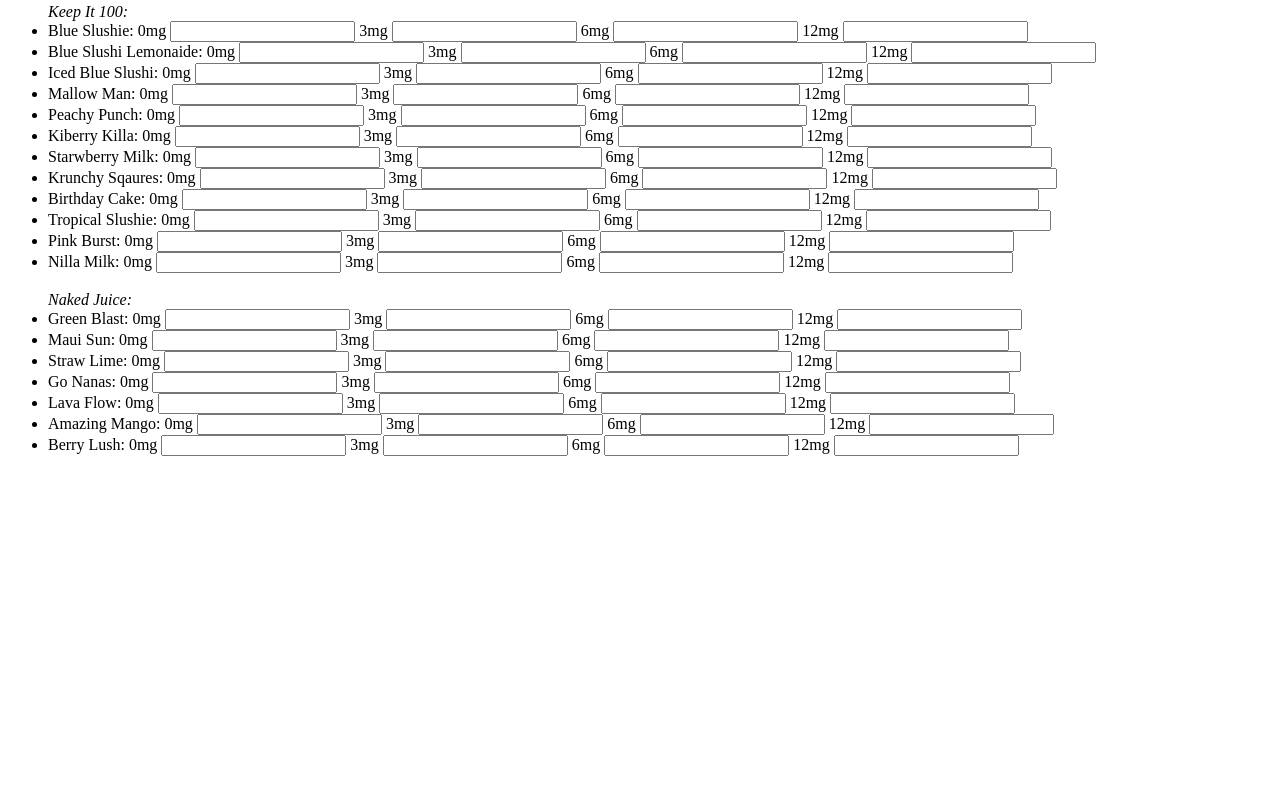
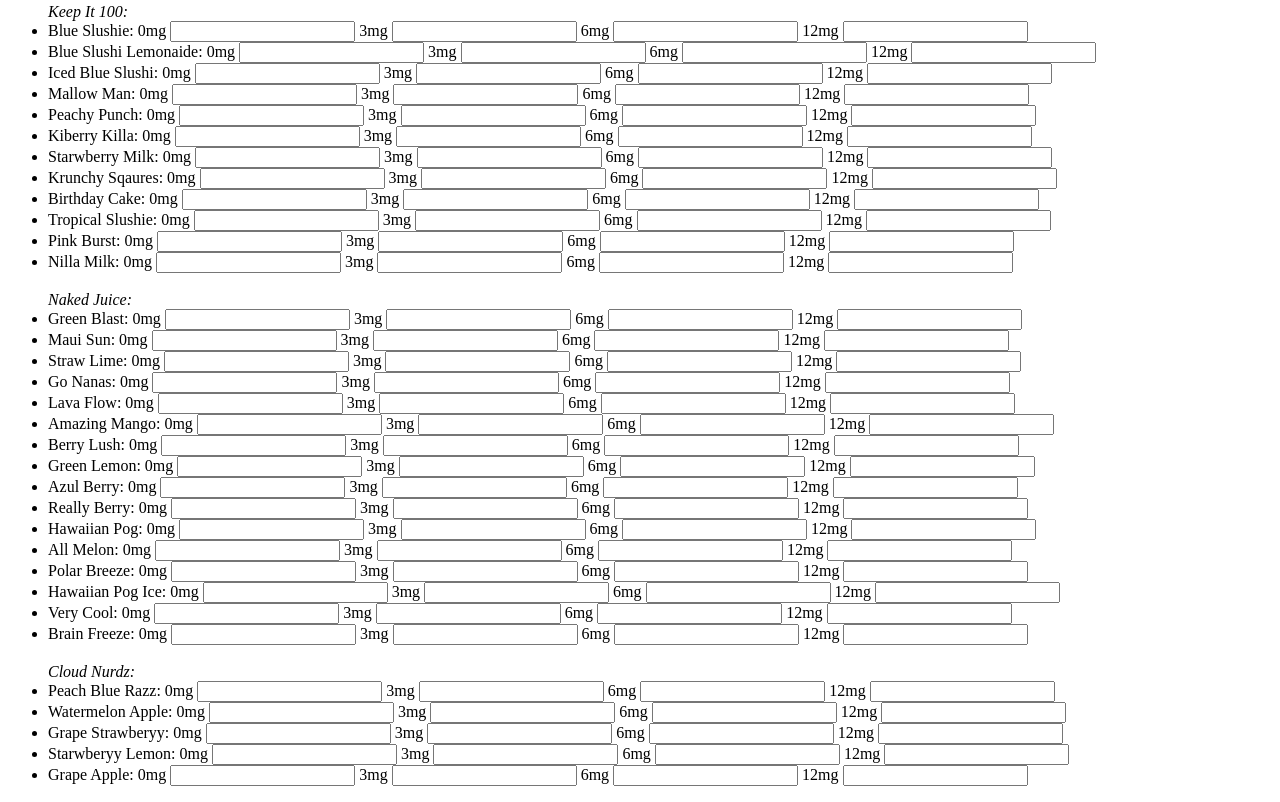
Before and after one commit to TylerD07/strangeCloudzInventory, a plain HTML site: page index.html in a window 1280 px wide. Shown: the part 940-1742 px from the top of the page. Before the commit the page ends 1412 px from the top, so only its background shows below. Drawn offline with Linux system fonts and the light colour scheme.

Commit message:
still adding Juices

```diff
--- a/index.html
+++ b/index.html
@@ -175,7 +175,7 @@
             <input name="mys6" /> 12mg
             <input name="mys12" />
           </li>
-          <br/>
+          <br />
 
           <em>Keep It 100:</em>
           <li>
@@ -184,13 +184,13 @@
             <input name="bs12" />
           </li>
           <li>
-            Blue Slushi Lemonaide: 0mg <input name="bsl0" /> 3mg <input name="bsl3" /> 6mg
-            <input name="bsl6" /> 12mg
+            Blue Slushi Lemonaide: 0mg <input name="bsl0" /> 3mg
+            <input name="bsl3" /> 6mg <input name="bsl6" /> 12mg
             <input name="bsl12" />
           </li>
           <li>
-            Iced Blue Slushi: 0mg <input name="ibs0" /> 3mg <input name="ibs3" /> 6mg
-            <input name="ibs6" /> 12mg
+            Iced Blue Slushi: 0mg <input name="ibs0" /> 3mg
+            <input name="ibs3" /> 6mg <input name="ibs6" /> 12mg
             <input name="ibs12" />
           </li>
           <li>
@@ -199,51 +199,51 @@
             <input name="mM12" />
           </li>
           <li>
-            Peachy Punch: 0mg <input name="peach0" /> 3mg <input name="peach3" /> 6mg
-            <input name="peach6" /> 12mg
+            Peachy Punch: 0mg <input name="peach0" /> 3mg
+            <input name="peach3" /> 6mg <input name="peach6" /> 12mg
             <input name="peach12" />
           </li>
           <li>
-            Kiberry Killa: 0mg <input name="killa0" /> 3mg <input name="killa3" /> 6mg
-            <input name="killa6" /> 12mg
+            Kiberry Killa: 0mg <input name="killa0" /> 3mg
+            <input name="killa3" /> 6mg <input name="killa6" /> 12mg
             <input name="killa12" />
           </li>
           <li>
-            Starwberry Milk: 0mg <input name="strwM0" /> 3mg <input name="strawM3" /> 6mg
-            <input name="strwM6" /> 12mg
+            Starwberry Milk: 0mg <input name="strwM0" /> 3mg
+            <input name="strawM3" /> 6mg <input name="strwM6" /> 12mg
             <input name="strwM12" />
           </li>
           <li>
-            Krunchy Sqaures: 0mg <input name="krunch0" /> 3mg <input name="krunch3" /> 6mg
-            <input name="krunch6" /> 12mg
+            Krunchy Sqaures: 0mg <input name="krunch0" /> 3mg
+            <input name="krunch3" /> 6mg <input name="krunch6" /> 12mg
             <input name="krunch12" />
           </li>
           <li>
-            Birthday Cake: 0mg <input name="bday0" /> 3mg <input name="bday3" /> 6mg
-            <input name="bday6" /> 12mg
+            Birthday Cake: 0mg <input name="bday0" /> 3mg
+            <input name="bday3" /> 6mg <input name="bday6" /> 12mg
             <input name="bday12" />
           </li>
           <li>
-            Tropical Slushie: 0mg <input name="trop0" /> 3mg <input name="trop3" /> 6mg
-            <input name="trop6" /> 12mg
+            Tropical Slushie: 0mg <input name="trop0" /> 3mg
+            <input name="trop3" /> 6mg <input name="trop6" /> 12mg
             <input name="trop12" />
           </li>
           <li>
-            Pink Burst: 0mg <input name="pink0" /> 3mg <input name="pink3" /> 6mg
-            <input name="pink6" /> 12mg
+            Pink Burst: 0mg <input name="pink0" /> 3mg
+            <input name="pink3" /> 6mg <input name="pink6" /> 12mg
             <input name="pink12" />
           </li>
           <li>
-            Nilla Milk: 0mg <input name="nilla0" /> 3mg <input name="nilla3" /> 6mg
-            <input name="nilla6" /> 12mg
+            Nilla Milk: 0mg <input name="nilla0" /> 3mg
+            <input name="nilla3" /> 6mg <input name="nilla6" /> 12mg
             <input name="nilla12" />
           </li>
-          <br/>
+          <br />
 
           <em>Naked Juice:</em>
           <li>
-            Green Blast: 0mg <input name="gBlast0" /> 3mg <input name="gBlast3" /> 6mg
-            <input name="gBlast6" /> 12mg
+            Green Blast: 0mg <input name="gBlast0" /> 3mg
+            <input name="gBlast3" /> 6mg <input name="gBlast6" /> 12mg
             <input name="gBlast12" />
           </li>
           <li>
@@ -252,32 +252,103 @@
             <input name="mSun12" />
           </li>
           <li>
-            Straw Lime: 0mg <input name="strLi0" /> 3mg <input name="strLi3" /> 6mg
-            <input name="strLi6" /> 12mg
+            Straw Lime: 0mg <input name="strLi0" /> 3mg
+            <input name="strLi3" /> 6mg <input name="strLi6" /> 12mg
             <input name="strLi12" />
           </li>
           <li>
-            Go Nanas: 0mg <input name="nanas0" /> 3mg <input name="nanas3" /> 6mg
-            <input name="nanas6" /> 12mg
+            Go Nanas: 0mg <input name="nanas0" /> 3mg
+            <input name="nanas3" /> 6mg <input name="nanas6" /> 12mg
             <input name="nanas12" />
           </li>
           <li>
-            Lava Flow: 0mg <input name="lFlow0" /> 3mg <input name="lFlow3" /> 6mg
-            <input name="lFlow6" /> 12mg
+            Lava Flow: 0mg <input name="lFlow0" /> 3mg
+            <input name="lFlow3" /> 6mg <input name="lFlow6" /> 12mg
             <input name="lFlow12" />
           </li>
           <li>
-            Amazing Mango: 0mg <input name="aMango0" /> 3mg <input name="aMango3" /> 6mg
-            <input name="aMango6" /> 12mg
+            Amazing Mango: 0mg <input name="aMango0" /> 3mg
+            <input name="aMango3" /> 6mg <input name="aMango6" /> 12mg
             <input name="aMango12" />
           </li>
           <li>
-            Berry Lush: 0mg <input name="bLush0" /> 3mg <input name="bLush3" /> 6mg
-            <input name="bLush6" /> 12mg
+            Berry Lush: 0mg <input name="bLush0" /> 3mg
+            <input name="bLush3" /> 6mg <input name="bLush6" /> 12mg
             <input name="bLush12" />
           </li>
+          <li>
+            Green Lemon: 0mg <input name="gLem0" /> 3mg
+            <input name="gLem3" /> 6mg <input name="gLem6" /> 12mg
+            <input name="gLem12" />
+          </li>
+          <li>
+            Azul Berry: 0mg <input name="azul0" /> 3mg
+            <input name="azul3" /> 6mg <input name="azul6" /> 12mg
+            <input name="azul12" />
+          </li>
+          <li>
+            Really Berry: 0mg <input name="realBear0" /> 3mg
+            <input name="realBear3" /> 6mg <input name="realBear6" /> 12mg
+            <input name="realBear12" />
+          </li>
+          <li>
+            Hawaiian Pog: 0mg <input name="hPog0" /> 3mg
+            <input name="hPog3" /> 6mg <input name="hPog6" /> 12mg
+            <input name="hPog12" />
+          </li>
+          <li>
+            All Melon: 0mg <input name="aMelon0" /> 3mg
+            <input name="aMelon3" /> 6mg <input name="aMelon6" /> 12mg
+            <input name="aMelon12" />
+          </li>
+          <li>
+            Polar Breeze: 0mg <input name="polar0" /> 3mg
+            <input name="polar3" /> 6mg <input name="polar6" /> 12mg
+            <input name="polar12" />
+          </li>
+          <li>
+            Hawaiian Pog Ice: 0mg <input name="icePog0" /> 3mg
+            <input name="icePog3" /> 6mg <input name="icePog6" /> 12mg
+            <input name="icePog12" />
+          </li>
+          <li>
+            Very Cool: 0mg <input name="vCool0" /> 3mg
+            <input name="vCool3" /> 6mg <input name="vCool6" /> 12mg
+            <input name="vCool12" />
+          </li>
+          <li>
+            Brain Freeze: 0mg <input name="bFreez0" /> 3mg
+            <input name="bFreez3" /> 6mg <input name="bFreez6" /> 12mg
+            <input name="bFreez12" />
+          </li>
+          <br/>
 
-
+          <em>Cloud Nurdz:</em>
+          <li>
+            Peach Blue Razz: 0mg <input name="pbRazz0" /> 3mg <input name="pbRazz3" /> 6mg
+            <input name="pbRazz6" /> 12mg
+            <input name="pbRazz12" />
+          </li>
+          <li>
+            Watermelon Apple: 0mg <input name="watApp0" /> 3mg <input name="watApp3" /> 6mg
+            <input name="watApp6" /> 12mg
+            <input name="watApp12" />
+          </li>
+          <li>
+            Grape Strawberyy: 0mg <input name="grBerry0" /> 3mg <input name="grBerry3" /> 6mg
+            <input name="grBerry6" /> 12mg
+            <input name="grBerry12" />
+          </li>
+          <li>
+            Starwberyy Lemon: 0mg <input name="strLemM0" /> 3mg <input name="strLem3" /> 6mg
+            <input name="strLem6" /> 12mg
+            <input name="strLem12" />
+          </li>
+          <li>
+            Grape Apple: 0mg <input name="grAppM0" /> 3mg <input name="grApp3" /> 6mg
+            <input name="grApp6" /> 12mg
+            <input name="grApp12" />
+          </li>
         </ul>
       </form>
     </div>
```
